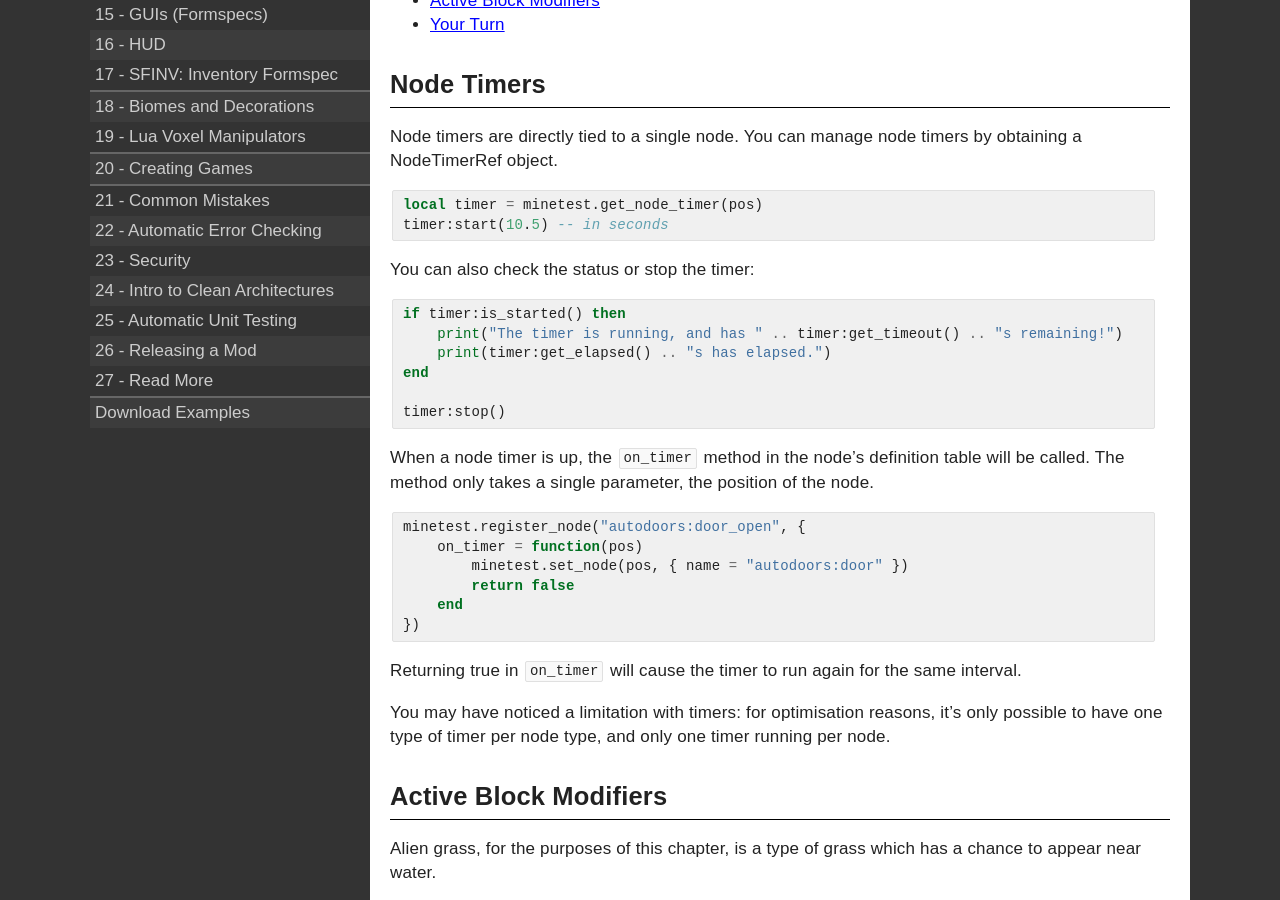
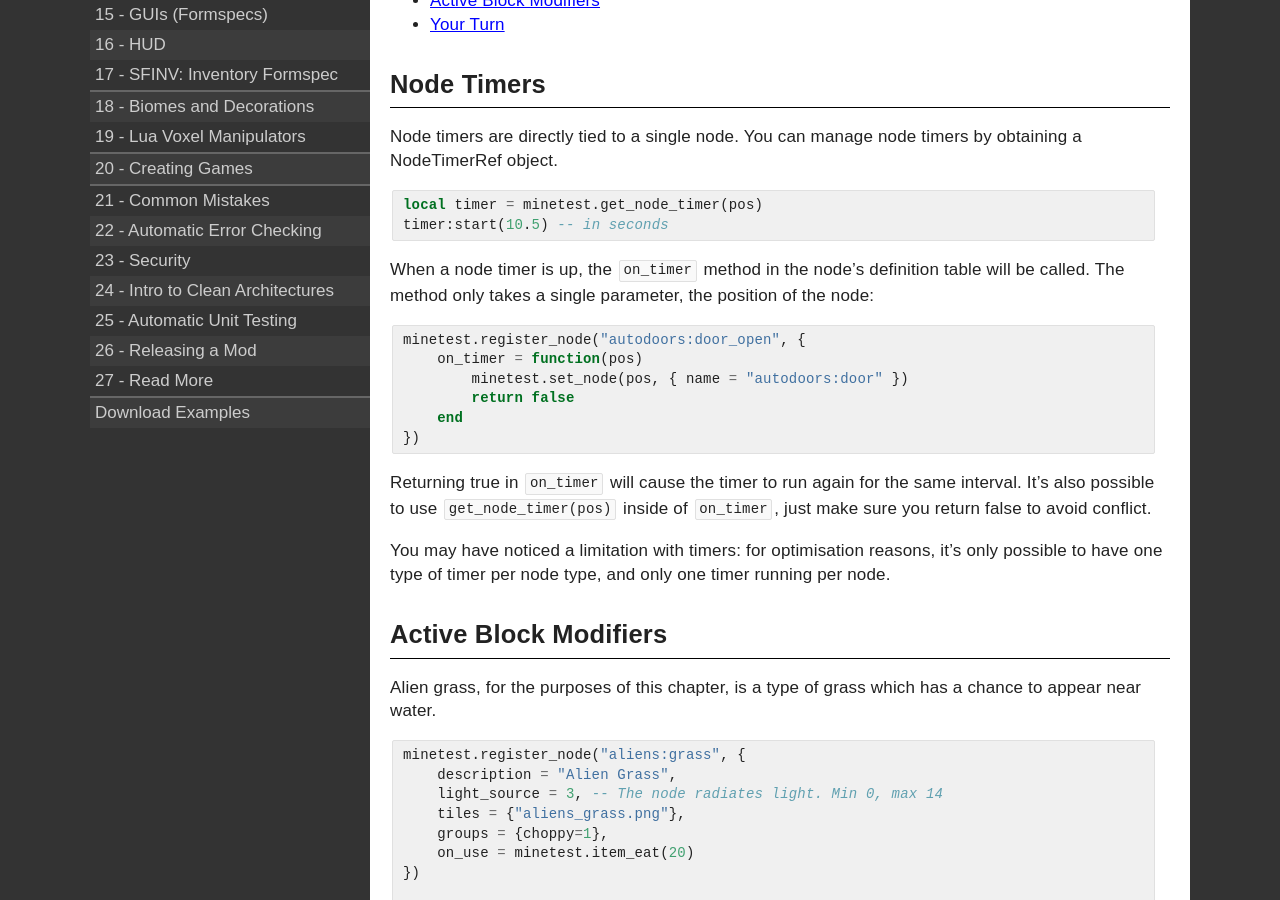
Before and after one commit to rubenwardy/minetest_modding_book, a Jekyll site: the page built from _en/map/timers.md, in a window 1280 px wide and 900 px high, scrolled down 458 px. Built offline with Jekyll 4.4.1, drawn with Linux system fonts in a browser that asks for light colours.

Commit message:
Node Timers: Remove unnecessary information

````diff
--- a/_en/map/timers.md
+++ b/_en/map/timers.md
@@ -41,20 +41,8 @@ local timer = minetest.get_node_timer(pos)
 timer:start(10.5) -- in seconds
 ```
 
-You can also check the status or stop the timer:
-
-```lua
-if timer:is_started() then
-    print("The timer is running, and has " .. timer:get_timeout() .. "s remaining!")
-    print(timer:get_elapsed() .. "s has elapsed.")
-end
-
-timer:stop()
-```
-
 When a node timer is up, the `on_timer` method in the node's definition table will
-be called.
-The method only takes a single parameter, the position of the node.
+be called. The method only takes a single parameter, the position of the node:
 
 ```lua
 minetest.register_node("autodoors:door_open", {
@@ -66,6 +54,8 @@ minetest.register_node("autodoors:door_open", {
 ```
 
 Returning true in `on_timer` will cause the timer to run again for the same interval.
+It's also possible to use `get_node_timer(pos)` inside of `on_timer`, just make
+sure you return false to avoid conflict.
 
 You may have noticed a limitation with timers: for optimisation reasons, it's
 only possible to have one type of timer per node type, and only one timer running per node.
````
